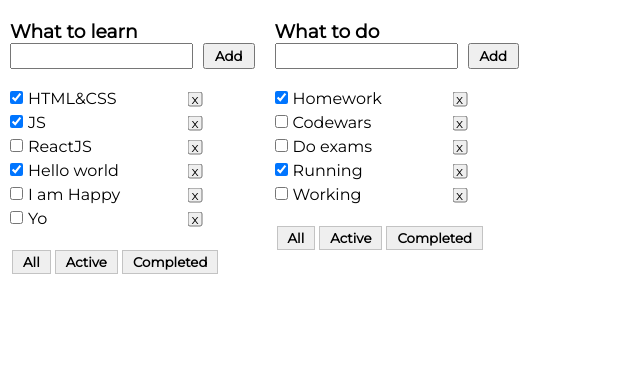
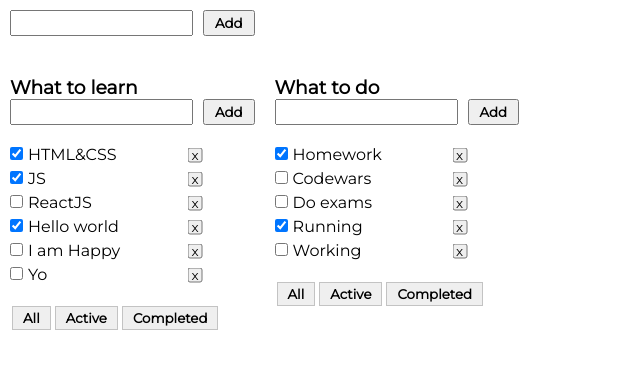
Before and after one commit to I1yaEsenko/my-todolist, a React (Create React App) app: page / in a window 1280 px wide. Shown: the top 368 px of the page, without its empty margins (0-640 px from the left). Built offline with nearby package versions, Linux system fonts and the light colour scheme.

Commit message:
add addItemForm component

```diff
--- a/src/App.tsx
+++ b/src/App.tsx
@@ -66,11 +66,6 @@ function App() {
 
     //local state for filter
     // let [filter, setFilter] = useState<FilterType>('All')
-    const deleteTask = (todolistId: string, taskId: string) => {
-        // setTasks(tasks.filter(t => t.id !== idTask))
-        setTasks({...tasks, [todolistId]: tasks[todolistId].filter(d => d.id !== taskId)})
-
-    }
 
     // let tasksForTodolist = tasks
     // let filterTasks = () => {
@@ -87,20 +82,31 @@ function App() {
     // if (filter === 'Completed') {
     //     tasksForTodolist = tasks.filter(t => t.isDone)
     // }
+    //Работа с тудулистами
+    const addTodolist = (title:string) => {
+        let newTodolistId = v1()
+        setTodolist([{id:newTodolistId, title: title, filter:'All'}, ...todolist])
+        setTasks({...tasks, [newTodolistId]: []})
+    }
 
-    let changeFilter = (todolistId: string, value: FilterType) => {
+    //работа с тасками
+
+    const changeFilter = (todolistId: string, value: FilterType) => {
         // setFilter(value)
         setTodolist(todolist.map
         (filtered => filtered.id === todolistId ? {...filtered, filter: value} : filtered))
     }
-
-    let addTask = (todolistId: string, newTitle: string) => {
+    const addTask = (todolistId: string, newTitle: string) => {
         // let newTask = [{id: v1(), title: newTitle, isDone: false}, ...tasks]
         // setTasks(newTask)
         let newTask = {id: v1(), title: newTitle, isDone: false}
         setTasks({...tasks, [todolistId]: [newTask, ...tasks[todolistId]]})
     }
+    const deleteTask = (todolistId: string, taskId: string) => {
+        // setTasks(tasks.filter(t => t.id !== idTask))
+        setTasks({...tasks, [todolistId]: tasks[todolistId].filter(d => d.id !== taskId)})
 
+    }
     const taskChecked = (todolistId: string, idTask: string, isDone: boolean) => {
         // setTasks(tasks.map( t => t.id === idTask ? {...t, isDone: isDone}: t))
         setTasks({...tasks,[todolistId]: tasks[todolistId].map(checked => checked.id === idTask ? {
@@ -113,7 +119,7 @@ function App() {
         <div className="app">
 
             <div className={t.todolist_add}>
-                {/*<AddItemForm/>*/}
+                <AddItemForm addItem={addTodolist} />
             </div>
             <div className={t.app__wrapper}>
                 {todolist.map((mapTodolist) => {
--- a/src/components/AddItemForm.tsx
+++ b/src/components/AddItemForm.tsx
@@ -1,10 +1,11 @@
 import React, {ChangeEvent, KeyboardEvent, useState} from 'react';
 import t from '../App.module.css'
+import {v1} from "uuid";
 
 
 type AddItemFormPropsType = {
-    todolistId: string
-    addItem: (todolistId:string, title:string) => void
+    todolistId?: string | undefined
+    addItem: (title:string) => void
 }
 
 export const AddItemForm = (props:AddItemFormPropsType) => {
@@ -21,8 +22,8 @@ export const AddItemForm = (props:AddItemFormPropsType) => {
             setError('Заполните поле ввода!')
             return
         }
-        props.addItem(props.todolistId, title.trim())
-        setTitle('')
+            props.addItem(title.trim())
+            setTitle('')
     }
 
     const onKeyPressHandler = (e: KeyboardEvent<HTMLInputElement>) => {
--- a/src/components/todolist.tsx
+++ b/src/components/todolist.tsx
@@ -42,6 +42,10 @@ export const Todolist = (props: TodolistPropsType) => {
     //         addTaskHandler()
     //     }
     // }
+
+    const addTitleTask = (title:string) => {
+        props.addTask(props.todolistId, title)
+    }
     //Забираем id и состояние такси в основную компоненту
     const onCheckedHandler = (tId: string, isDone: boolean) => {
         props.taskChecked(props.todolistId, tId, isDone)
@@ -70,9 +74,7 @@ export const Todolist = (props: TodolistPropsType) => {
             {/*</div>*/}
 
 
-            <AddItemForm todolistId={props.todolistId} addItem={props.addTask}/>
-
-
+            <AddItemForm todolistId={props.todolistId} addItem={addTitleTask}/>
             <ul className={t.todolist__list}>
                 {props.tasks.map(
                     (task) => {
```
